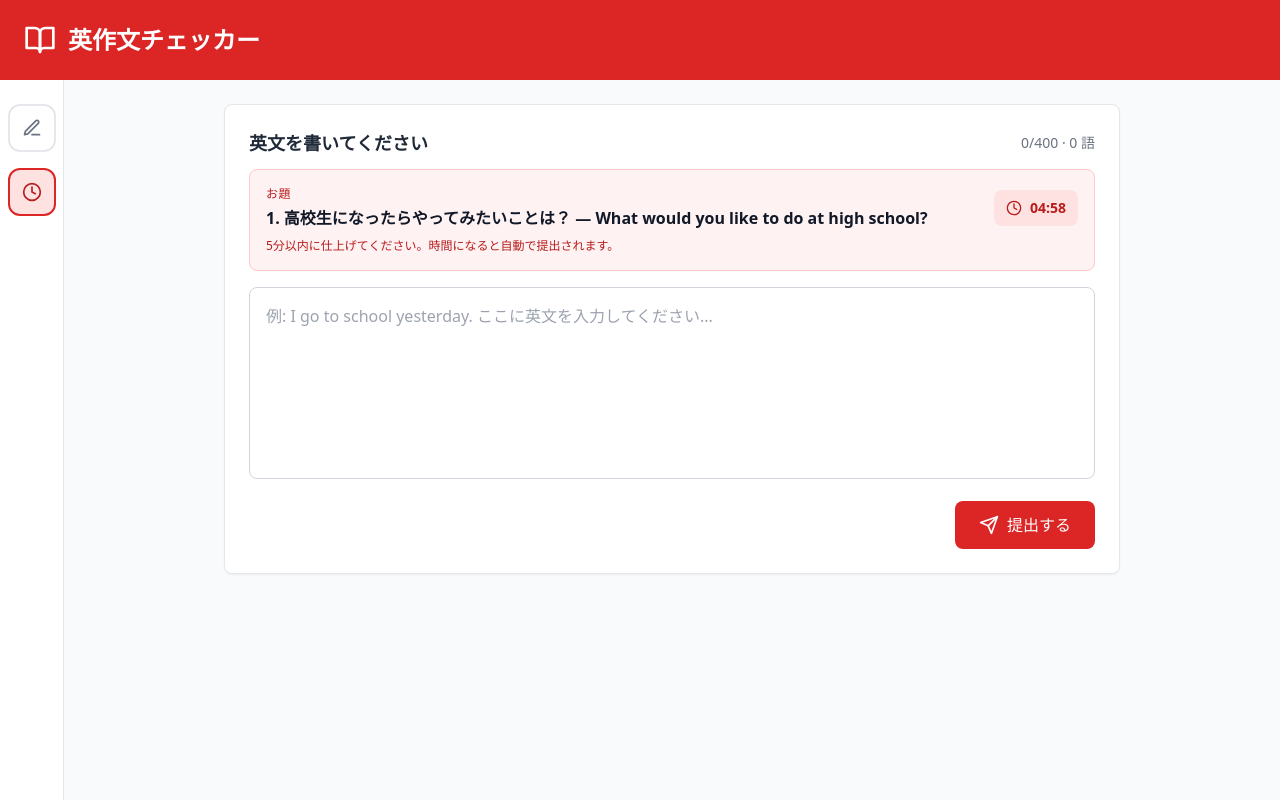
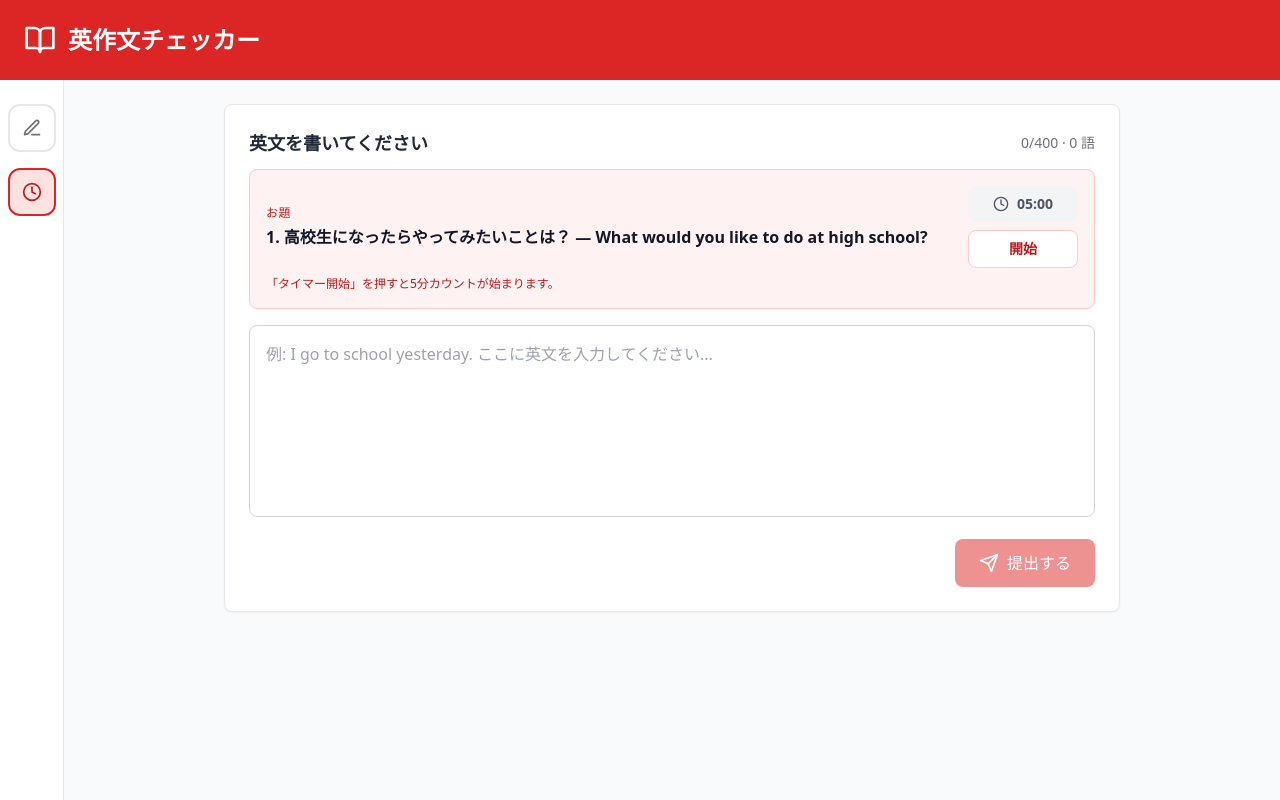
Before and after one commit to svenchan/english-checker, a Next.js app: page / in a window 1280 px wide. Both pictures are taken after a click on the button "テストモード". Built offline with nearby package versions, Linux system fonts and the light colour scheme.

Commit message:
Adjust timer display and start button layout

```diff
--- a/src/app/page.js
+++ b/src/app/page.js
@@ -27,7 +27,13 @@ export default function Page() {
   } = useChecker();
   const [topic, setTopic] = useState(() => createDefaultTopicState());
   const [mode, setMode] = useState(CHECKER_MODES.PRACTICE);
-  const { session: testSession, remainingMs, startNewSession, markSubmitted } = useTestSession(mode);
+  const {
+    session: testSession,
+    remainingMs,
+    startNewSession,
+    startTimer,
+    markSubmitted
+  } = useTestSession(mode);
   const feedbackSectionRef = useRef(null);
 
   const mistakeHighlight = useMistakeHighlight(studentText, feedback?.mistakes);
@@ -86,7 +92,12 @@ export default function Page() {
 
   const handleTestSubmit = useCallback(
     async (trigger = "manual") => {
-      if (mode !== CHECKER_MODES.TEST || !testSession || testSession.submitted) {
+      if (
+        mode !== CHECKER_MODES.TEST ||
+        !testSession ||
+        !testSession.started ||
+        testSession.submitted
+      ) {
         return;
       }
 
@@ -147,6 +158,7 @@ export default function Page() {
                 testSession={mode === CHECKER_MODES.TEST ? testSession : null}
                 remainingMs={mode === CHECKER_MODES.TEST ? remainingMs : TEST_MODE.durationMs}
                 onTestSessionRestart={handleTestSessionRestart}
+                onTestTimerStart={startTimer}
                 text={studentText}
                 onChange={setStudentText}
                 onCheck={handleCheck}
--- a/src/features/writing-checker/components/WritingInput.js
+++ b/src/features/writing-checker/components/WritingInput.js
@@ -15,6 +15,7 @@ export function WritingInput({
   testSession = null,
   remainingMs = TEST_MODE.durationMs,
   onTestSessionRestart,
+  onTestTimerStart,
   text,
   onChange,
   onCheck,
@@ -28,8 +29,10 @@ export function WritingInput({
   const [cooldown, setCooldown] = useState(0);
   const [inputWarning, setInputWarning] = useState("");
   const isTestMode = mode === CHECKER_MODES.TEST;
+  const hasTestStarted = Boolean(testSession?.started);
   const wordCount = useMemo(() => countEffectiveWords(text), [text]);
   const formattedTimer = useMemo(() => formatTimer(remainingMs), [remainingMs]);
+  const timerButtonDisabled = isChecking || isDisabled || hasTestStarted || !testSession;
 
   useEffect(() => {
     let interval;
@@ -73,10 +76,10 @@ export function WritingInput({
     onChange(finalText);
   };
 
-  const canSubmit = isTestMode || text.trim().length > 0;
+  const canSubmit = isTestMode ? Boolean(testSession?.started) : text.trim().length > 0;
   const submitDisabled = feedback
     ? isChecking || cooldown > 0
-    : isChecking || !canSubmit || (isTestMode && !testSession);
+    : isChecking || !canSubmit || (isTestMode && (!testSession || !testSession.started));
   const textareaFocusClasses = isTestMode
     ? "focus:ring-red-500 focus:border-red-500"
     : "focus:ring-blue-500 focus:border-blue-500";
@@ -116,19 +119,39 @@ export function WritingInput({
                 {testSession?.topic || "トピックを読み込み中..."}
               </p>
             </div>
-            <div
-              className={`flex items-center gap-2 rounded-lg px-3 py-2 text-sm font-semibold ${
-                testSession?.submitted ? "bg-green-100 text-green-700" : "bg-red-100 text-red-700"
-              }`}
-            >
-              <Icons.Clock className="h-4 w-4" />
-              <span>{formattedTimer}</span>
+            <div className="self-center flex flex-col items-stretch justify-center gap-2 min-w-[110px] max-w-[110px]">
+              <div
+                className={`flex items-center justify-center gap-2 rounded-lg px-3 py-2 text-sm font-semibold ${
+                  testSession?.submitted
+                    ? "bg-green-100 text-green-700"
+                    : hasTestStarted
+                      ? "bg-red-100 text-red-700"
+                      : "bg-gray-100 text-gray-600"
+                }`}
+              >
+                <Icons.Clock className="h-4 w-4" />
+                <span>{formattedTimer}</span>
+              </div>
+              <button
+                type="button"
+                onClick={() => onTestTimerStart?.()}
+                disabled={timerButtonDisabled}
+                className={`inline-flex items-center justify-center rounded-lg border px-3 py-2 text-sm font-semibold transition-colors ${
+                  timerButtonDisabled
+                    ? "border-gray-200 text-gray-400 cursor-not-allowed bg-white"
+                    : "border-red-200 text-red-700 hover:bg-red-100 bg-white"
+                }`}
+              >
+                開始
+              </button>
             </div>
           </div>
           <p className="mt-2 text-xs text-red-700">
             {testSession?.submitted
               ? "提出済みです。「新しく書く」で次のテストに進めます。"
-              : "5分以内に仕上げてください。時間になると自動で提出されます。"}
+              : hasTestStarted
+                ? "5分以内に仕上げてください。時間になると自動で提出されます。"
+                : "「タイマー開始」を押すと5分カウントが始まります。"}
           </p>
         </div>
       )}
--- a/src/features/writing-checker/hooks/useTestSession.js
+++ b/src/features/writing-checker/hooks/useTestSession.js
@@ -38,11 +38,16 @@ function removeStoredSession() {
 export function useTestSession(mode) {
   const [session, setSession] = useState(null);
   const [remainingMs, setRemainingMs] = useState(TEST_MODE.durationMs);
+  const [isTimerActive, setIsTimerActive] = useState(false);
 
   const shouldEnable = mode === CHECKER_MODES.TEST;
 
   const refreshRemaining = useCallback((targetSession) => {
     if (!targetSession) {
+      setRemainingMs(TEST_MODE.durationMs);
+      return;
+    }
+    if (!targetSession?.started || !targetSession.endsAt) {
       setRemainingMs(TEST_MODE.durationMs);
       return;
     }
@@ -57,12 +62,18 @@ export function useTestSession(mode) {
     const existing = readStoredSession();
     if (existing && !existing.submitted) {
       setSession(existing);
-      refreshRemaining(existing);
+      setIsTimerActive(Boolean(existing.started && existing.endsAt));
+      if (existing.started && existing.endsAt) {
+        refreshRemaining(existing);
+      } else {
+        setRemainingMs(TEST_MODE.durationMs);
+      }
       return;
     }
     const next = createTestSession();
     setSession(next);
-    refreshRemaining(next);
+    setIsTimerActive(false);
+    setRemainingMs(TEST_MODE.durationMs);
     persistSession(next);
   }, [refreshRemaining, shouldEnable]);
 
@@ -73,20 +84,39 @@ export function useTestSession(mode) {
   }, [hydrateSession, shouldEnable]);
 
   useEffect(() => {
-    if (!session || session.submitted) {
+    if (!session || session.submitted || !session.started || !session.endsAt) {
       return;
     }
     refreshRemaining(session);
     const interval = setInterval(() => refreshRemaining(session), 1000);
     return () => clearInterval(interval);
-  }, [session?.id, session?.submitted, session?.endsAt, refreshRemaining]);
+  }, [session?.id, session?.submitted, session?.endsAt, session?.started, refreshRemaining]);
 
   const startNewSession = useCallback(() => {
     const next = createTestSession();
     setSession(next);
-    refreshRemaining(next);
+    setIsTimerActive(Boolean(next.started && next.endsAt));
+    if (next.started && next.endsAt) {
+      refreshRemaining(next);
+    } else {
+      setRemainingMs(TEST_MODE.durationMs);
+    }
     persistSession(next);
     return next;
+  }, [refreshRemaining]);
+
+  const startTimer = useCallback(() => {
+    setSession((current) => {
+      if (!current) return current;
+      if (current.started && current.endsAt) return current;
+      const now = Date.now();
+      const endsAt = now + TEST_MODE.durationMs;
+      const next = { ...current, started: true, endsAt };
+      setIsTimerActive(true);
+      persistSession(next);
+      refreshRemaining(next);
+      return next;
+    });
   }, [refreshRemaining]);
 
   const markSubmitted = useCallback(() => {
@@ -95,7 +125,9 @@ export function useTestSession(mode) {
       if (current.submitted) return current;
       const next = { ...current, submitted: true };
       persistSession(next);
-      setRemainingMs((prev) => Math.min(prev, Math.max(0, next.endsAt - Date.now())));
+      if (next.endsAt) {
+        setRemainingMs((prev) => Math.min(prev, Math.max(0, next.endsAt - Date.now())));
+      }
       return next;
     });
   }, []);
@@ -104,14 +136,17 @@ export function useTestSession(mode) {
     setSession(null);
     removeStoredSession();
     setRemainingMs(TEST_MODE.durationMs);
+    setIsTimerActive(false);
   }, []);
 
   return {
     session,
     remainingMs,
+    isTimerActive,
     shouldEnable,
     hydrateSession,
     startNewSession,
+    startTimer,
     markSubmitted,
     clearSession
   };
--- a/src/features/writing-checker/lib/testSession.js
+++ b/src/features/writing-checker/lib/testSession.js
@@ -19,23 +19,30 @@ export function pickRandomTestTopic() {
 }
 
 export function createTestSession(overrides = {}) {
-  const startedAt = overrides.startedAt ?? Date.now();
+  const now = Date.now();
+  const startedAt = overrides.startedAt ?? now;
   const topic = (overrides.topic && overrides.topic.trim()) || pickRandomTestTopic();
-  const endsAt = overrides.endsAt ?? startedAt + TEST_MODE.durationMs;
+  const hasStarted = overrides.started ?? false;
+  const endsAt = overrides.endsAt ?? (hasStarted ? startedAt + TEST_MODE.durationMs : null);
   return {
     id: overrides.id || randomId(),
     topic,
     startedAt,
     endsAt,
-    submitted: overrides.submitted ?? false
+    submitted: overrides.submitted ?? false,
+    started: hasStarted
   };
 }
 
 export function isValidTestSession(candidate) {
   if (!candidate || typeof candidate !== "object") return false;
   if (typeof candidate.topic !== "string" || !candidate.topic.trim()) return false;
-  if (!Number.isFinite(candidate.startedAt) || !Number.isFinite(candidate.endsAt)) return false;
-  if (candidate.startedAt > candidate.endsAt) return false;
+  if (!Number.isFinite(candidate.startedAt)) return false;
+  if (candidate.endsAt !== null) {
+    if (!Number.isFinite(candidate.endsAt)) return false;
+    if (candidate.startedAt > candidate.endsAt) return false;
+  }
+  if (typeof candidate.started !== "boolean") return false;
   if (typeof candidate.submitted !== "boolean") return false;
   return typeof candidate.id === "string" && Boolean(candidate.id.trim());
 }
--- a/src/shared/components/ui/Icons.js
+++ b/src/shared/components/ui/Icons.js
@@ -61,6 +61,20 @@ export const Icons = {
       <path d="M5 15H4a2 2 0 0 1-2-2V4a2 2 0 0 1 2-2h9a2 2 0 0 1 2 2v1"></path>
     </svg>
   ),
+  Play: ({ className }) => (
+    <svg
+      className={className}
+      viewBox="0 0 24 24"
+      fill="none"
+      stroke="currentColor"
+      strokeWidth="2"
+      strokeLinecap="round"
+      strokeLinejoin="round"
+      xmlns="http://www.w3.org/2000/svg"
+    >
+      <polygon points="5 3 19 12 5 21 5 3"></polygon>
+    </svg>
+  ),
   Loader: ({ className }) => (
     <svg className={className} viewBox="0 0 24 24" fill="none" stroke="currentColor" strokeWidth="2" strokeLinecap="round" strokeLinejoin="round" xmlns="http://www.w3.org/2000/svg">
       <path d="M21 12a9 9 0 1 1-6.219-8.56"></path>
```
Also changed, not shown: 1 other file (tests, documents, lock files or other folders).
